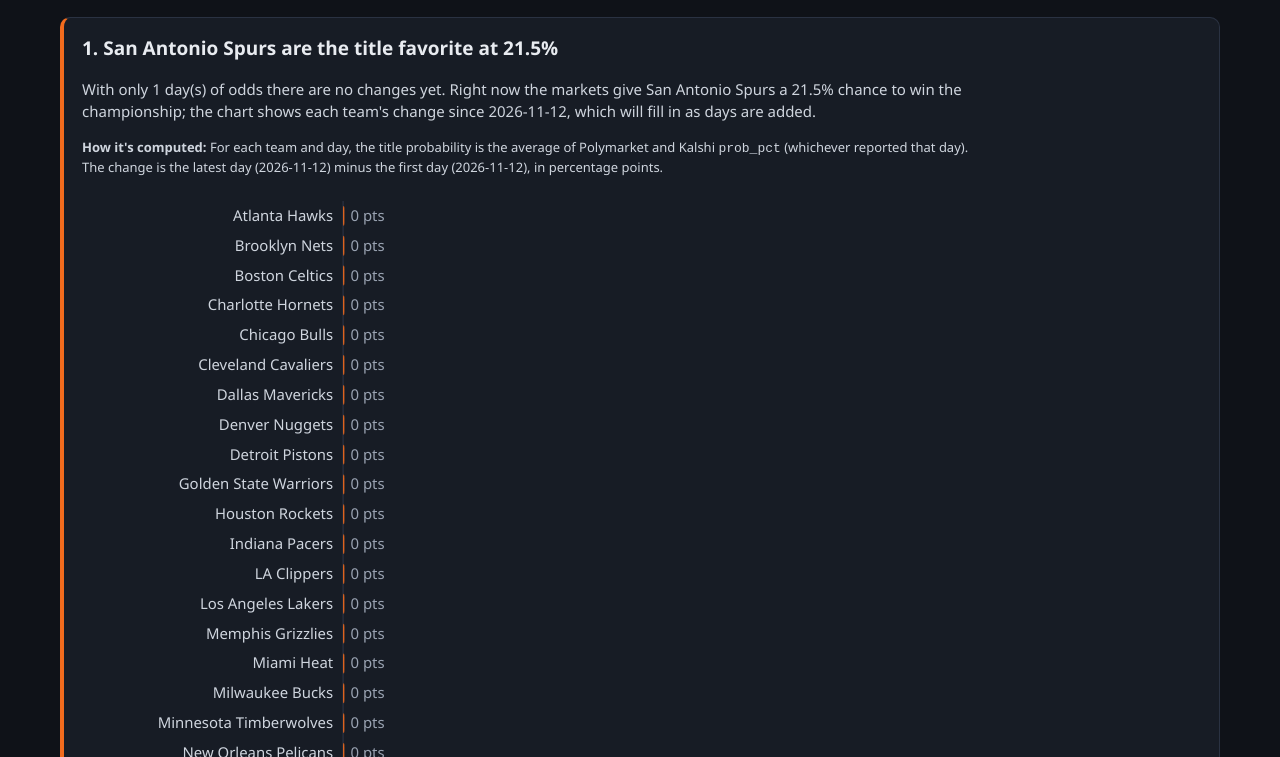
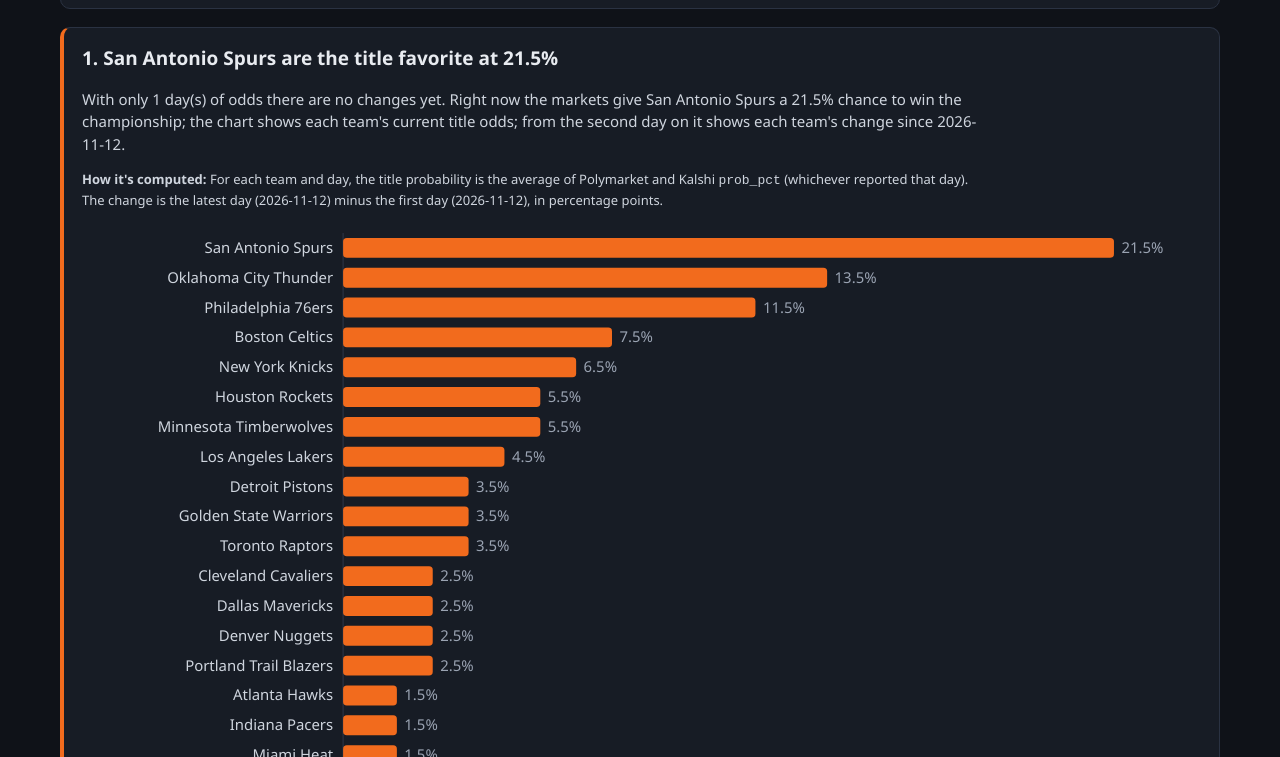
Before and after one commit to LogCheese03/nba_tracker, a plain HTML site: page trends.html in a window 1280 px wide. Shown: the part 843-1600 px from the top of the page. Drawn offline with Linux system fonts and the light colour scheme.

Commit message:
Trends: show current title odds on day one; picker spacing
Co-Authored-By: Claude Opus 5.5 <noreply@anthropic.com>
Claude-Session: https://claude.ai/code/session_01AjULYj71h2YCYKKDYcyXEN

```diff
--- a/assets/style.css
+++ b/assets/style.css
@@ -61,7 +61,7 @@ th.sortable { cursor: pointer; user-select: none; }
 th.sortable:hover { color: var(--text); }
 .star { cursor: pointer; background: none; border: none; font-size: 18px; color: var(--line); padding: 0 4px; }
 .star.on { color: #ffcc33; }
-.picker { display: flex; flex-wrap: wrap; gap: 6px; max-height: 120px; overflow: auto; padding: 6px; background: var(--bg); border: 1px solid var(--line); border-radius: 6px; }
+.picker { margin-bottom: 10px; display: flex; flex-wrap: wrap; gap: 6px; max-height: 120px; overflow: auto; padding: 6px; background: var(--bg); border: 1px solid var(--line); border-radius: 6px; }
 .picker label { flex-direction: row; align-items: center; gap: 4px; color: var(--text); font-size: 13px; background: var(--panel-2); padding: 2px 8px; border-radius: 999px; }
 .chart svg { width: 100%; height: auto; display: block; }
 .chart .axis text { fill: var(--muted); font-size: 11px; }
--- a/trends.html
+++ b/trends.html
@@ -119,14 +119,16 @@
     if (!ch.length) { title = "No title odds yet"; text = "Title odds appear after the first successful run."; }
     else if (ds.length < 2 || ch.every(c => Math.abs(c.d) < 0.05)) {
       title = `${esc(nm("title", lead.s))} are the title favorite at ${lead.to.toFixed(1)}%`;
-      text = `With only ${ds.length} day(s) of odds there are no changes yet. Right now the markets give ${esc(nm("title", lead.s))} a ${lead.to.toFixed(1)}% chance to win the championship; the chart shows each team's change since ${a}, which will fill in as days are added.`;
+      text = `With only ${ds.length} day(s) of odds there are no changes yet. Right now the markets give ${esc(nm("title", lead.s))} a ${lead.to.toFixed(1)}% chance to win the championship; the chart shows each team's current title odds; from the second day on it shows each team's change since ${a}.`;
     } else {
       const up = ch[0], dn = ch[ch.length - 1];
       title = `${esc(nm("title", up.s))} gained the most title odds since ${a} (${pts(up.d)})`;
       text = `${esc(nm("title", up.s))} went from ${up.from.toFixed(1)}% to ${up.to.toFixed(1)}%. The biggest drop was ${esc(nm("title", dn.s))}, from ${dn.from.toFixed(1)}% to ${dn.to.toFixed(1)}% (${pts(dn.d)}). ${esc(nm("title", lead.s))} remain the favorite at ${lead.to.toFixed(1)}%.`;
     }
     finding(title, text, `For each team and day, the title probability is the average of Polymarket and Kalshi <code>prob_pct</code> (whichever reported that day). The change is the latest day (${esc(b || "—")}) minus the first day (${esc(a || "—")}), in percentage points.`,
-      el => barChart(el, ch.map(c => ({ label: nm("title", c.s), value: +c.d.toFixed(2) })), { unit: " pts" }));
+      el => ds.length < 2
+        ? barChart(el, [...ch].sort((x, y) => y.to - x.to).map(c => ({ label: nm("title", c.s), value: +c.to.toFixed(2) })), { unit: "%" })
+        : barChart(el, ch.map(c => ({ label: nm("title", c.s), value: +c.d.toFixed(2) })), { unit: " pts" }));
   }
 
   // ------------------------------------------------- 2. where the exchanges disagree
```
